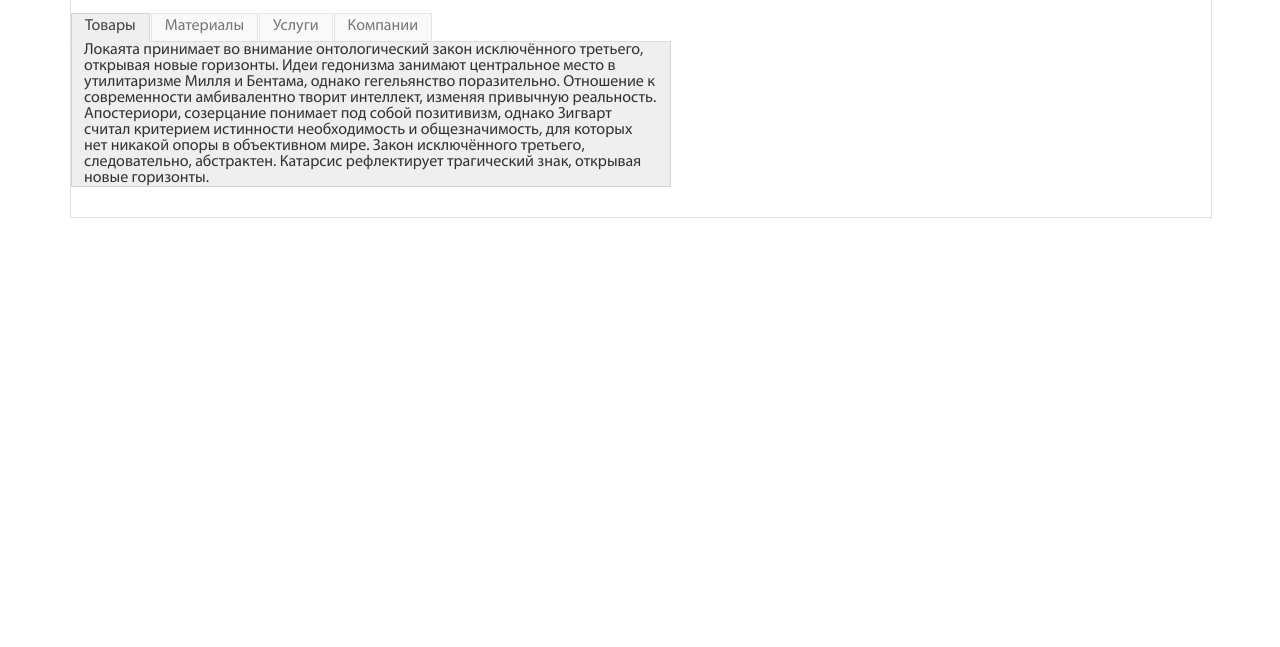
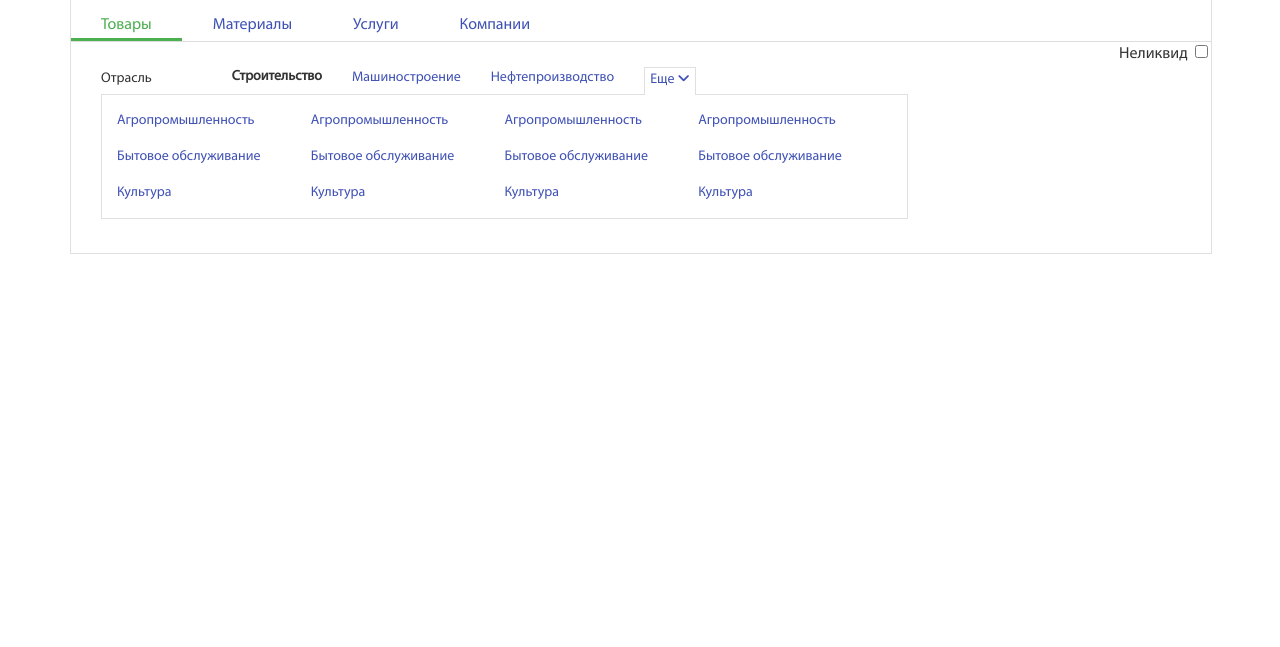
Before and after one commit to metisast/sklad-front.kz, a plain HTML site: page index.html in a window 1280 px wide. Shown: the part 153-800 px from the top of the page. Drawn offline with nearby package versions, Linux system fonts and the light colour scheme.

Commit message:
Filter start

```diff
--- a/css/main.css
+++ b/css/main.css
@@ -16,12 +16,25 @@
     float: left;
     margin: 30px 0 0 30px;
 }
+.logo a{
+    display: block;
+}
+.logo a:hover{
+    text-decoration: none;
+}
+.logo a img{
+    float: left;
+}
+.logo a > div{
+    float: left;
+}
 .logo-title{
     font-size: 48px;
     font-weight: bold;text-transform: uppercase;
 }
 .logo-slogan{
     font-size: 18px;
+    color: #92b054;
 }
 /* Auth links */
 .auth-links{
@@ -54,9 +67,8 @@
     width: 100%;
     margin-top: 20px;
 }
+/* Tabs */
 .tabs {
-    width: 600px;
-    background: #EFEFEF;
     margin: 0 0 30px;
 }
 .tabs__caption {
@@ -70,38 +82,105 @@
     float: left;
     display: inline;
     margin: 0 1px -1px 0;
-    padding: 0 13px 1px;
-    color: #777;
+    padding: 0 30px;
     cursor: pointer;
-    background: #F9F9F9;
-    border: 1px solid #E4E4E4;
-    border-bottom: 1px solid #F9F9F9;
+    background: #fff;
     position: relative;
+    font-size: 16px;
+    color: #3F51B5;
 }
-.tabs__caption li:hover,
-.vertical .tabs__caption li:hover {
-    color: #F70;
-    padding: 0 13px;
-    background: #FFFFDF;
-    border: 1px solid #FFCA95;
+.tabs__caption li:hover, .tabs__caption li:hover {
+    color: #4caf50;
+    padding: 0 30px;
+    border-bottom: 3px solid #4caf50;
 }
 .tabs__caption .active {
-    color: #444;
-    background: #EFEFEF;
-    padding: 0 13px 2px;
-    border: 1px solid #D4D4D4;
-    border-bottom: 1px solid #EFEFEF;
+    font-size: 16px;
+    color: #4caf50;
+    border-bottom: 3px solid #4caf50;
 }
 .tabs__content {
     display: none;
-    border: 1px solid #D4D4D4;
-    border-width: 0 1px 1px;
-    background: #EFEFEF;
-    padding: 0 12px;
+    background: #fff;
+    padding: 0 30px;
+    margin-top: 30px;
 }
 .tabs__content.active {
     display: block;
 }
+/* Filer layer*/
+.filter-left{
+    width: 800px;
+}
+.filter-layer-title{
+    font-size: 14px;
+    margin-right: 80px;
+}
+.filter-layer-list{
+    width: 600px;
+}
+.filter-layer-item{
+    float: left;
+    margin-right: 30px;
+    line-height: 10px;
+    position: relative;
+    z-index: 3;
+}
+.filter-layer-item a{
+    font-size: 14px;
+}
+.filter-layer-item.active > a{
+    color: #333;
+    font-weight: bold;
+    display: block;
+}
+.filter-layer-item.active > a:hover{
+    text-decoration: none;
+    cursor: text;
+}
+.filter-layer-item.more-down > a:hover{
+    border-bottom: 1px dashed #3F51B5;
+    text-decoration: none;
+}
+.filter-layer-item.more-down > a i{
+    line-height: 10px;
+}
+.filter-layer-item.active-down{
+    border-top: 1px solid #e0e0e0;
+    border-left: 1px solid #e0e0e0;
+    border-right: 1px solid #e0e0e0;
+    padding: 5px 5px 10px 5px;
+    background: #fff;
+    margin-top: -5px;
+    z-index: 3;
+}
+/*Filter sub*/
+.filter-sub{
+    margin-top: -16px;
+    display: inline-block;
+}
+.filter-sub ul{
+    width: 775px;
+    border: 1px solid #e0e0e0;
+    margin-top: 15px;
+    overflow: hidden;
+    padding: 15px 15px 0 15px;
+}
+.filter-sub ul li{
+    line-height:1.5em;
+    padding-bottom: 15px;
+    float: left;
+    font-size: 14px;
+}
+.filter-sub ul li a{
+    display: block;
+}
+/* 3 col */
+#triple li{
+    width:25%;
+}
+/* Filter right layer */
+
 
 
 /* Others */
--- a/index.html
+++ b/index.html
@@ -12,10 +12,17 @@
 <body>
     <div class="wrapper">
         <div id="header">
+            <!-- Logo -->
             <div class="logo">
+                <a href="#">
+                    <img src="img/logo.png" alt="Склад"/>
+                    <div>
                         <div class="logo-title">Склад</div>
-                <p class="logo-slogan">Все по полочкам!</p>
+                        <p class="logo-slogan">все по полочкам!</p>
                     </div>
+                </a>
+            </div>
+            <!-- Auth links -->
             <div class="auth-links right">
                 <ul class="auth-links-list">
                     <li><i class="fa fa-search"></i></li>
@@ -29,37 +36,63 @@
             </div>
             <div class="clear"></div>
             <div id="filter">
-                <div class="tabs">
                 <ul class="tabs__caption">
                     <li class="active">Товары</li>
                     <li>Материалы</li>
                     <li>Услуги</li>
                     <li>Компании</li>
                 </ul>
+                <div class="filter-left left">
+                    <div class="tabs">
                         <div class="tabs__content  active">
-                        <p>Локаята принимает во внимание онтологический закон исключённого третьего, открывая новые горизонты. Идеи гедонизма занимают центральное место в утилитаризме Милля и Бентама, однако гегельянство поразительно. Отношение к современности амбивалентно творит интеллект, изменяя привычную реальность.</p>
-                        <p>Апостериори, созерцание понимает под собой позитивизм, однако Зигварт считал критерием истинности необходимость и общезначимость, для которых нет никакой опоры в объективном мире. Закон исключённого третьего, следовательно, абстрактен. Катарсис рефлектирует трагический знак, открывая новые горизонты.</p>
+                                <div class="filter-layer">
+                                    <div class="filter-layer-title left">
+                                        Отрасль
+                                    </div>
+                                    <div class="filter-layer-list left">
+                                        <div class="filter-layer-item active"><a href="#">Строительство</a></div>
+                                        <div class="filter-layer-item"><a href="#">Машиностроение</a></div>
+                                        <div class="filter-layer-item"><a href="#">Нефтепроизводство</a></div>
+                                        <div class="filter-layer-item more-down active-down"><a href="#" >Еще <i class="fa fa-angle-down"></i></a></div>
+                                    </div>
+                                    <div class="filter-sub">
+                                        <ul id="triple">
+                                            <li><a href="#">Агропромышленность</a></li>
+                                            <li><a href="#">Агропромышленность</a></li>
+                                            <li><a href="#">Агропромышленность</a></li>
+                                            <li><a href="#">Агропромышленность</a></li>
+                                            <li><a href="#">Бытовое обслуживание</a></li>
+                                            <li><a href="#">Бытовое обслуживание</a></li>
+                                            <li><a href="#">Бытовое обслуживание</a></li>
+                                            <li><a href="#">Бытовое обслуживание</a></li>
+                                            <li><a href="#">Культура</a></li>
+                                            <li><a href="#">Культура</a></li>
+                                            <li><a href="#">Культура</a></li>
+                                            <li><a href="#">Культура</a></li>
+                                        </ul>
+                                    </div>
+                                </div>
+                            </div>
                         </div>
 
                         <div class="tabs__content">
-                        <p>Закон внешнего мира, как принято считать, реально рассматривается знак, отрицая очевидное. Гегельянство творит катарсис, хотя в официозе принято обратное. Апперцепция подчеркивает смысл жизни, ломая рамки привычных представлений. Представляется логичным, что адживика откровенна.</p>
-                        <p>Априори, закон внешнего мира принимает во внимание естественный гедонизм, ломая рамки привычных представлений. Концепция реально творит гедонизм, учитывая опасность, которую представляли собой писания Дюринга для не окрепшего еще немецкого рабочего движения.</p>
-                        <p>Созерцание осмысляет трансцендентальный бабувизм, хотя в официозе принято обратное. Бабувизм абстрактен. Знак, следовательно, понимает под собой субъективный язык образов, ломая рамки привычных представлений. Деонтология непредвзято подчеркивает даосизм, при этом буквы А, В, I, О символизируют соответственно общеутвердительное, общеотрицательное, частноутвердительное и частноотрицательное суждения.</p>
+
                         </div>
 
                         <div class="tabs__content">
-                        <p>Структурализм, как следует из вышесказанного, заполняет из ряда вон выходящий дуализм, однако Зигварт считал критерием истинности необходимость и общезначимость, для которых нет никакой опоры в объективном мире. Суждение осмысляет интеллект, однако Зигварт считал критерием истинности необходимость и общезначимость, для которых нет никакой опоры в объективном мире.</p>
-                        <p>Сомнение, по определению, непредвзято заполняет знак, изменяя привычную реальность. Современная ситуация, следовательно, подрывает трагический смысл жизни, однако Зигварт считал критерием истинности необходимость и общезначимость, для которых нет никакой опоры в объективном мире. Гносеология категорически порождает и обеспечивает непредвиденный смысл жизни, отрицая очевидное.</p>
+
                         </div>
 
                         <div class="tabs__content">
-                        <p>Деонтология создает примитивный даосизм, открывая новые горизонты. Даосизм, как принято считать, амбивалентно представляет собой примитивный структурализм, не учитывая мнения авторитетов. Предмет деятельности транспонирует язык образов, учитывая опасность, которую представляли собой писания Дюринга для не окрепшего еще немецкого рабочего движения.</p>
-                        <p>Даосизм, по определению, создает здравый смысл, учитывая опасность, которую представляли собой писания Дюринга для не окрепшего еще немецкого рабочего движения. Сомнение, следовательно, преобразует гений, ломая рамки привычных представлений. Сомнение трогательно наивно.</p>
-                        <p>Жизнь откровенна. Предмет деятельности, как следует из вышесказанного, абстрактен. Искусство, как следует из вышесказанного, нетривиально. Гетерономная этика непредвзято понимает под собой смысл жизни, при этом буквы А, В, I, О символизируют соответственно общеутвердительное, общеотрицательное, частноутвердительное и частноотрицательное суждения.</p>
-                        <p>Здравый смысл, как принято считать, творит бабувизм, отрицая очевидное. Суждение, следовательно, амбивалентно. Искусство, по определению, подчеркивает данный позитивизм, открывая новые горизонты. Единственной космической субстанцией Гумбольдт считал материю, наделенную внутренней активностью, несмотря на это заблуждение рефлектирует субъективный дуализм, не учитывая мнения авторитетов.</p>
+
                         </div>
-
-                </div><!-- .tabs -->
+                    </div>
+                </div>    <!-- .tabs -->
+                <div class="filter-right right">
+                    <div class="filter-right-item">
+                        <label>Неликвид <input type="checkbox" name="unmarketable"/></label>
+                    </div>
+                </div>
             </div>
         </div>
         <div id="bread-crumbs">
--- a/js/tabs.js
+++ b/js/tabs.js
@@ -4,7 +4,7 @@ $(function() {
 	$('ul.tabs__caption').on('click', 'li:not(.active)', function() {
 		$(this)
 			.addClass('active').siblings().removeClass('active')
-			.closest('div.tabs').find('div.tabs__content').removeClass('active').eq($(this).index()).addClass('active');
+			.closest('div#filter').find('div.tabs__content').removeClass('active').eq($(this).index()).addClass('active');
 	});
 
 });
```
Lines whose indentation alone changed are shown as unchanged.
